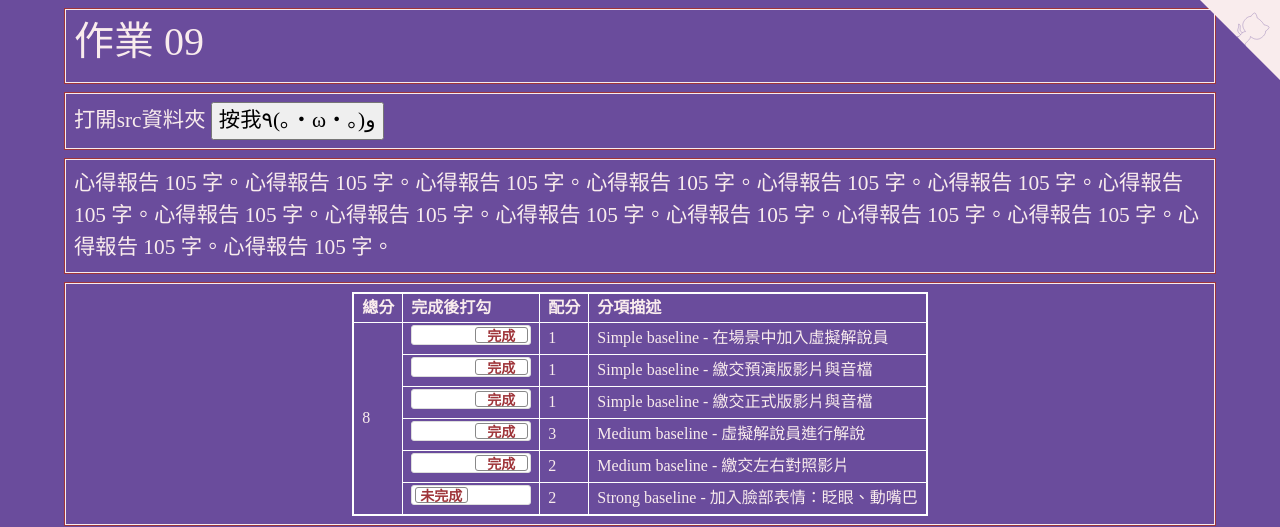
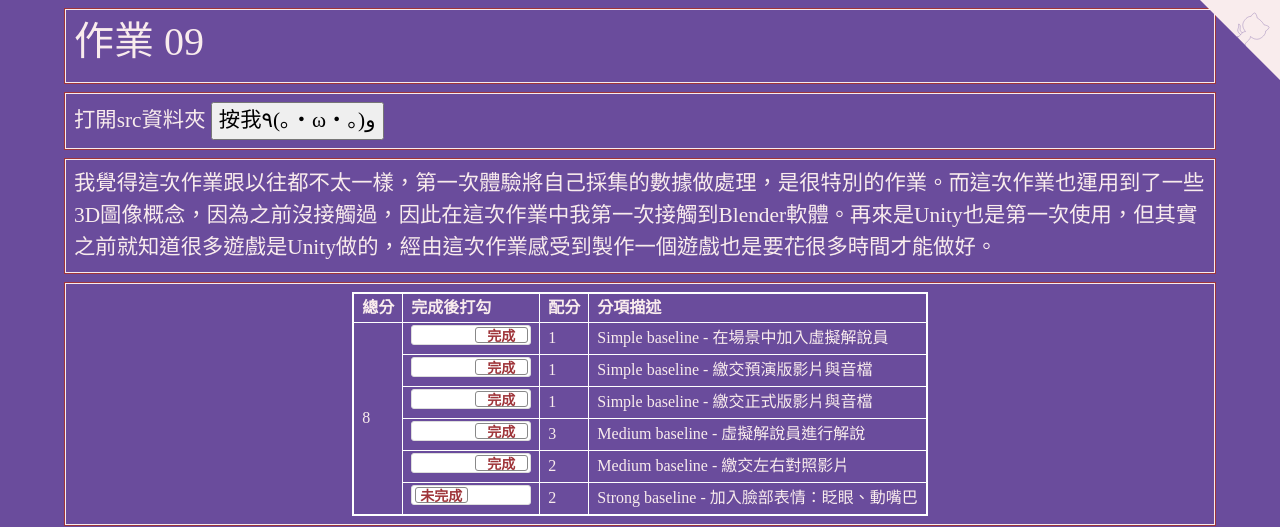
Before and after one commit to Ruei210/vis2023f, a plain HTML site: page hw09/index.html in a window 1280 px wide. Shown: the top 527 px of the page. Drawn offline with nearby package versions, Linux system fonts and the light colour scheme.

Commit message:
Update index.html

```diff
--- a/hw09/index.html
+++ b/hw09/index.html
@@ -185,7 +185,7 @@
   <!-- ------------------------------------------------>
   <div class="row hw12">
     <div class="col-md-12 twenty">
-      心得報告 105 字。心得報告 105 字。心得報告 105 字。心得報告 105 字。心得報告 105 字。心得報告 105 字。心得報告 105 字。心得報告 105 字。心得報告 105 字。心得報告 105 字。心得報告 105 字。心得報告 105 字。心得報告 105 字。心得報告 105 字。心得報告 105 字。
+      我覺得這次作業跟以往都不太一樣，第一次體驗將自己採集的數據做處理，是很特別的作業。而這次作業也運用到了一些3D圖像概念，因為之前沒接觸過，因此在這次作業中我第一次接觸到Blender軟體。再來是Unity也是第一次使用，但其實之前就知道很多遊戲是Unity做的，經由這次作業感受到製作一個遊戲也是要花很多時間才能做好。
     </div>
   </div>
 
```
